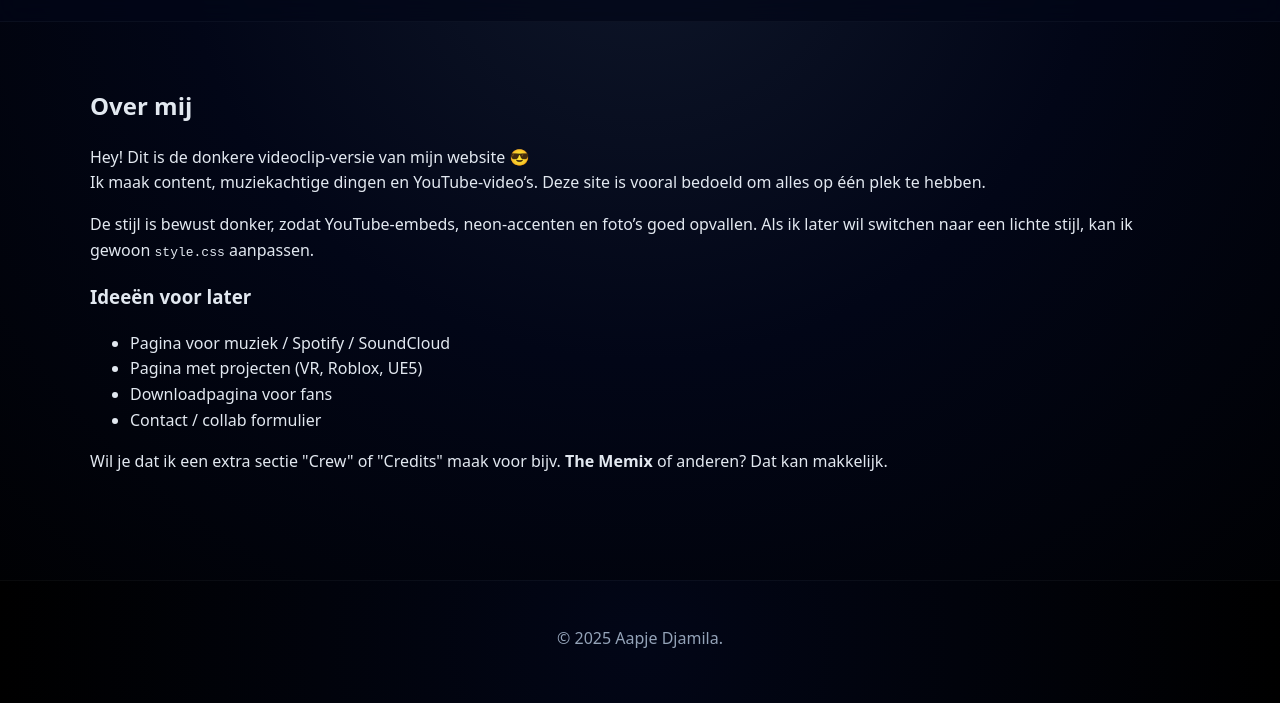
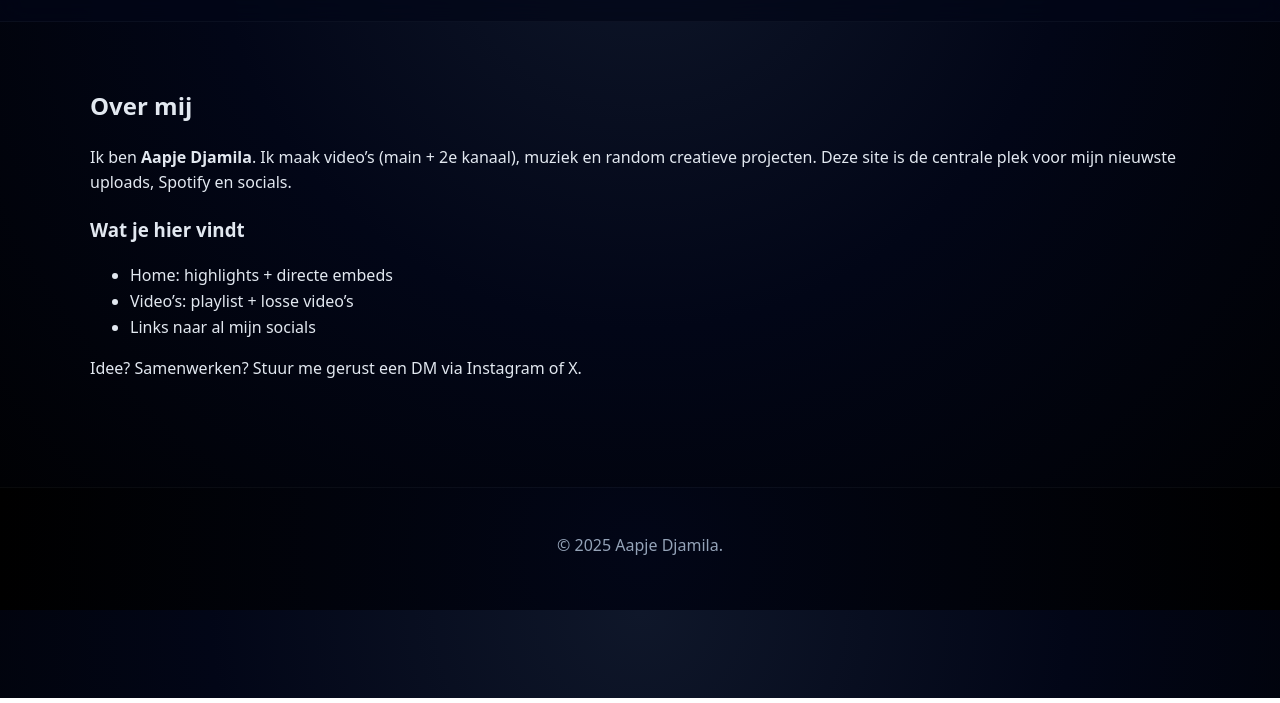
Before and after one commit to AapjeDjamila/AapjeDjamila, a plain HTML site: page over.html in a window 1280 px wide. Shown: the part 102-805 px from the top of the page. Drawn offline with Linux system fonts and the light colour scheme.

Commit message:
Revise content and meta tags in over.html
Updated the content and structure of the 'Over' page, including new meta tags and revised text.

```diff
--- a/over.html
+++ b/over.html
@@ -4,7 +4,9 @@
   <meta charset="UTF-8" />
   <meta name="viewport" content="width=device-width, initial-scale=1.0" />
   <title>Over - Aapje Djamila</title>
+  <meta name="description" content="Over Aapje Djamila: video’s, muziek en projecten.">
   <link rel="stylesheet" href="style.css" />
+  <link rel="icon" href="/favicon.svg" type="image/svg+xml">
 </head>
 <body class="dark">
   <header class="site-header">
@@ -20,35 +22,23 @@
 
   <main class="container section">
     <h2>Over mij</h2>
-    <p>
-      Hey! Dit is de donkere videoclip-versie van mijn website 😎<br>
-      Ik maak content, muziekachtige dingen en YouTube-video’s. Deze site is vooral bedoeld om alles op één plek te hebben.
-    </p>
-    <p>
-      De stijl is bewust donker, zodat YouTube-embeds, neon-accenten en foto’s goed opvallen. Als ik later wil switchen naar
-      een lichte stijl, kan ik gewoon <code>style.css</code> aanpassen.
-    </p>
+    <p>Ik ben <strong>Aapje Djamila</strong>. Ik maak video’s (main + 2e kanaal), muziek en random creatieve projecten. Deze site is de centrale plek voor mijn nieuwste uploads, Spotify en socials.</p>
 
-    <h3>Ideeën voor later</h3>
+    <h3>Wat je hier vindt</h3>
     <ul>
-      <li>Pagina voor muziek / Spotify / SoundCloud</li>
-      <li>Pagina met projecten (VR, Roblox, UE5)</li>
-      <li>Downloadpagina voor fans</li>
-      <li>Contact / collab formulier</li>
+      <li>Home: highlights + directe embeds</li>
+      <li>Video’s: playlist + losse video’s</li>
+      <li>Links naar al mijn socials</li>
     </ul>
 
-    <p>
-      Wil je dat ik een extra sectie "Crew" of "Credits" maak voor bijv. <strong>The Memix</strong> of anderen? Dat kan makkelijk.
-    </p>
+    <p class="muted">Idee? Samenwerken? Stuur me gerust een DM via Instagram of X.</p>
   </main>
 
   <footer class="site-footer">
     <div class="container">
       <p>© <span id="year"></span> Aapje Djamila.</p>
     </div>
-    <script>
-      document.getElementById("year").textContent = new Date().getFullYear();
-    </script>
+    <script>document.getElementById("year").textContent = new Date().getFullYear();</script>
   </footer>
 </body>
 </html>
```
